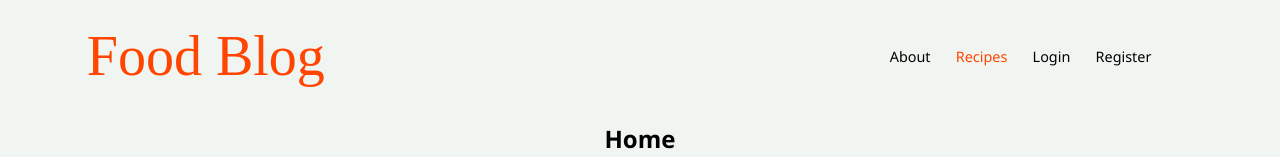
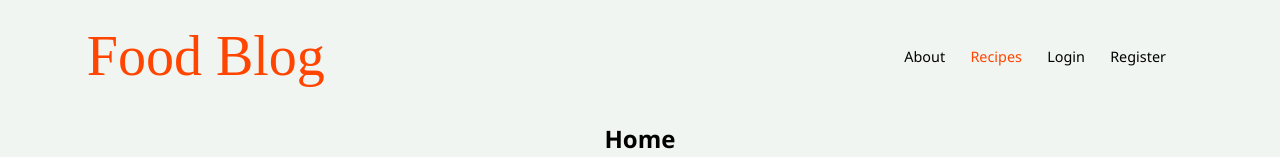
Before and after one commit to g-t-georgiev/recipe-blog, a React (Create React App) app: page / in a window 1280 px wide. Shown: the top 157 px of the page. Built offline with nearby package versions, Linux system fonts and the light colour scheme; a web font is replaced by a local one.

Commit message:
Changed "opened" and "closed" class rule sets order to fix rule specificity-derived bug with menu closing on click.

```diff
--- a/src/components/Header/Header.css
+++ b/src/components/Header/Header.css
@@ -31,17 +31,13 @@
     width: 50%;
 }
 
-.opened {
-    display: block;
-}
-
-.closed {
-    display: none;
-}
-
 .site-navigation-links {
     position: absolute;
     z-index: 2;
+    display: flex;
+    justify-content: center;
+    align-items: center;
+    flex-direction: column;
     top: 0;
     left: 0;
     width: 100%;
@@ -66,6 +62,14 @@
     color: orangered;
 }
 
+.opened {
+    display: flex;
+}
+
+.closed {
+    display: none;
+}
+
 @media screen and (min-width: 930px) {
     .site-header-title {
         width: 30%;
@@ -81,13 +85,9 @@
         text-align: left;
     }
 
-    .closed {
-        display: block;
-    }
-
     .site-navigation-links {
         position: static;
-        width: 100%;
+        flex-direction: row;
         height: auto;
         background-color: transparent;
     }
@@ -101,6 +101,10 @@
         font-size: .9rem;
         background-color: transparent;
     }
+
+    .closed {
+        display: flex;
+    }
 }
 
 @media screen and (min-width: 1200px) {
```
